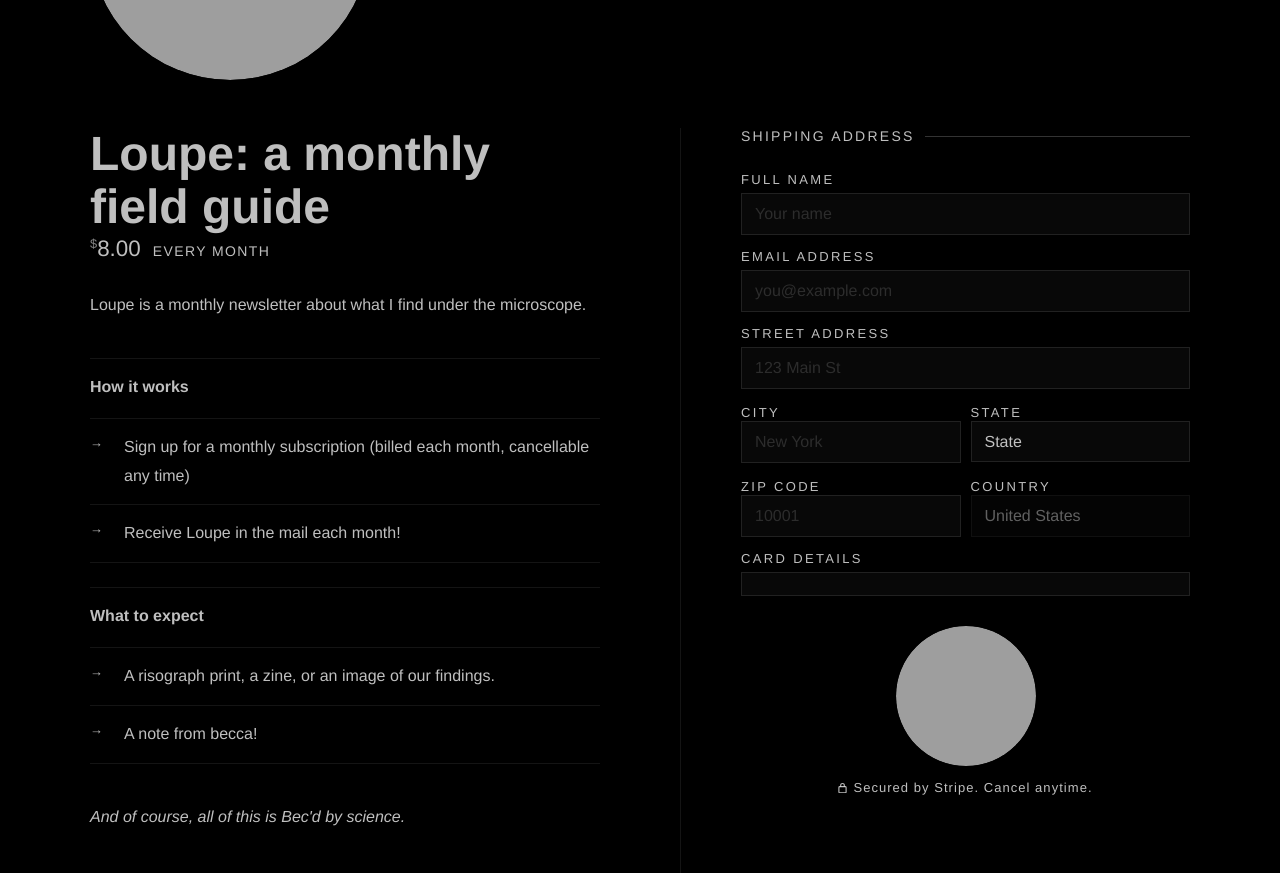
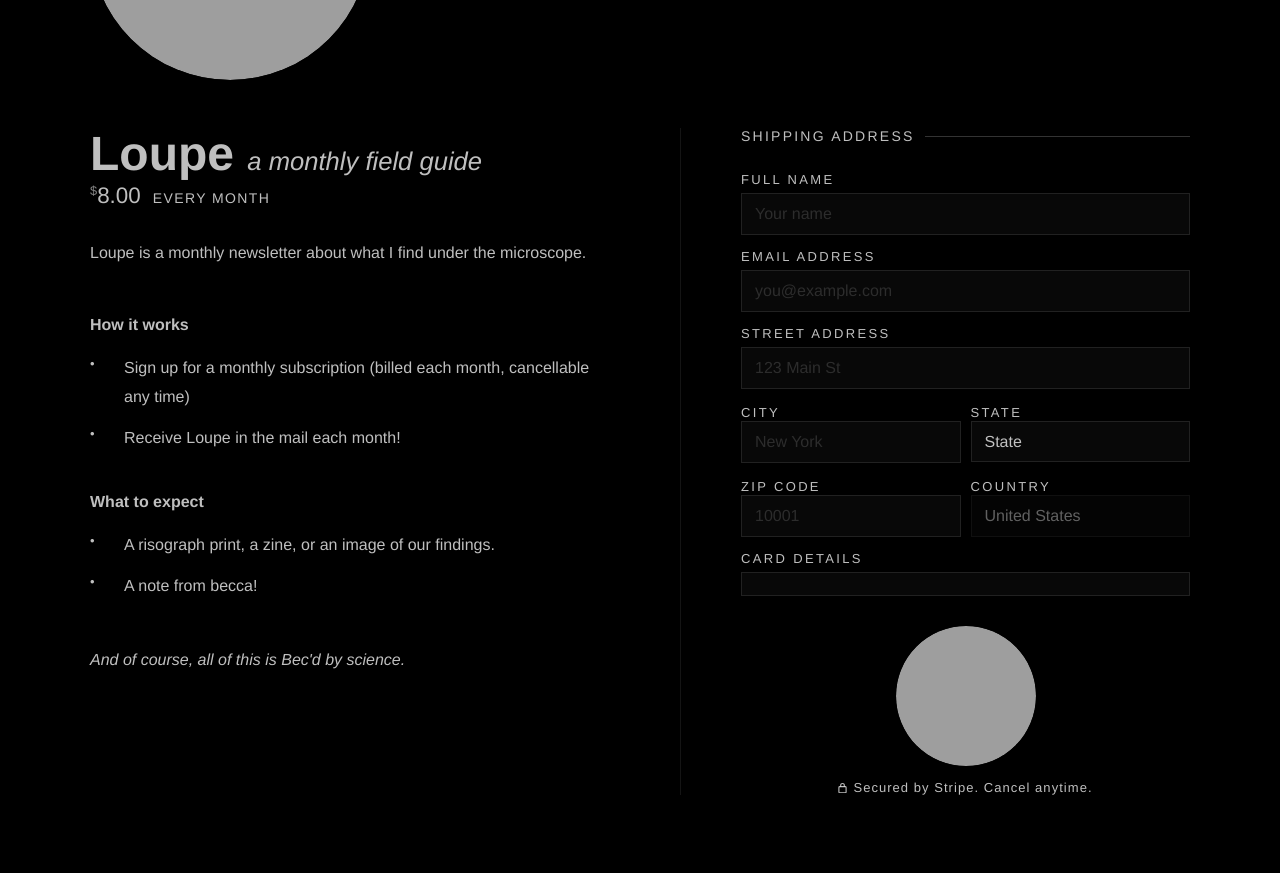
Before and after one commit to becsdesigned/becsdesigned.github.io, a website: page loupe-newsletter.html in a window 1280 px wide. Shown: the part 2120-2993 px from the top of the page. Drawn offline with Linux system fonts and the light colour scheme; grey boxes are pictures that could not be loaded; a script that the page names is missing.

Commit message:
Update loupe-newsletter.html

```diff
--- a/loupe-newsletter.html
+++ b/loupe-newsletter.html
@@ -94,13 +94,13 @@
     }
 
     .specimen {
-      border-top: 1px solid rgba(255,255,255,0.08);
+      border-top: none;
     }
     .specimen-item {
       display: flex;
       gap: 16px;
-      padding: 14px 0;
-      border-bottom: 1px solid rgba(255,255,255,0.08);
+      padding: 6px 0;
+      border-bottom: none;
       font-size: 16px;
     }
     .specimen-num {
@@ -338,7 +338,7 @@
 
     <!-- LEFT: info + price + card -->
     <div>
-      <p class="description" style="margin-bottom:4px;font-size:3rem;font-weight:700;line-height:1.1;"><strong>Loupe: a monthly field guide</strong></p>
+      <p class="description" style="margin-bottom:4px;font-size:3rem;font-weight:700;line-height:1.1;">Loupe <em style="font-weight:300;font-size:1.6rem;">a monthly field guide</em></p>
 
       <div class="price-row" style="margin-bottom:28px;">
         <div class="price"><sup>$</sup>8.00</div>
@@ -354,11 +354,11 @@
           <div class="specimen-text"><strong>How it works</strong></div>
         </div>
         <div class="specimen-item">
-          <span class="specimen-num">→</span>
+          <span class="specimen-num">•</span>
           <div class="specimen-text">Sign up for a monthly subscription (billed each month, cancellable any time)</div>
         </div>
         <div class="specimen-item">
-          <span class="specimen-num">→</span>
+          <span class="specimen-num">•</span>
           <div class="specimen-text">Receive Loupe in the mail each month!</div>
         </div>
       </div>
@@ -368,11 +368,11 @@
           <div class="specimen-text"><strong>What to expect</strong></div>
         </div>
         <div class="specimen-item">
-          <span class="specimen-num">→</span>
+          <span class="specimen-num">•</span>
           <div class="specimen-text">A risograph print, a zine, or an image of our findings.</div>
         </div>
         <div class="specimen-item">
-          <span class="specimen-num">→</span>
+          <span class="specimen-num">•</span>
           <div class="specimen-text">A note from becca!</div>
         </div>
       </div>
```
